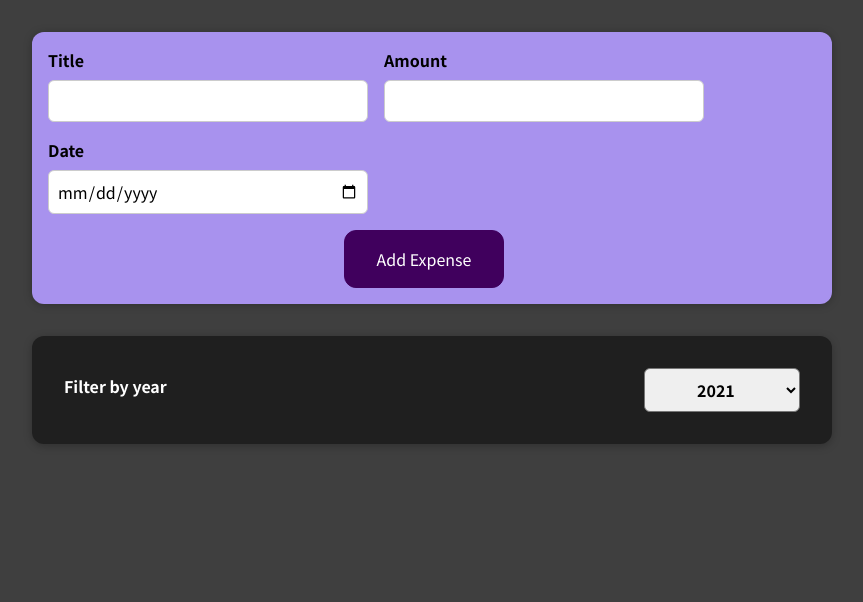
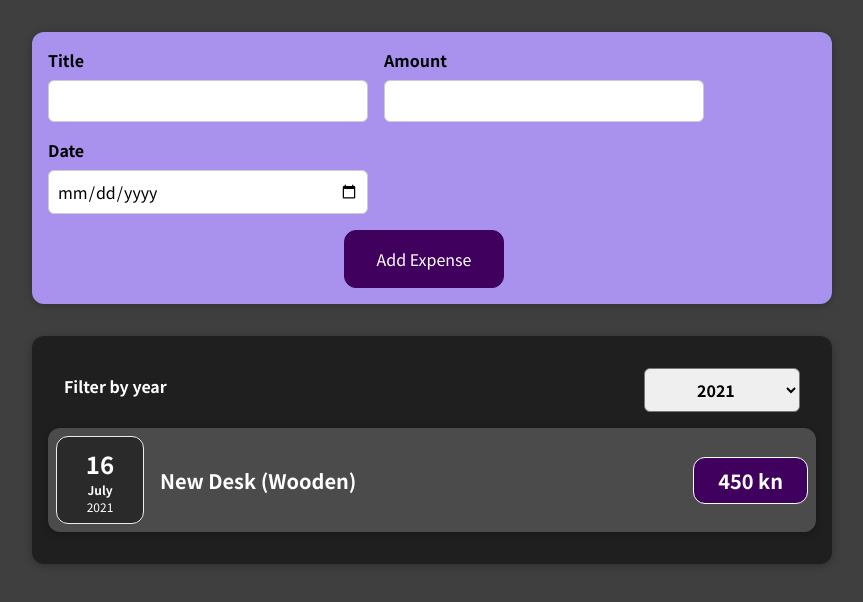
Before and after one commit to HrvojeSimanovic/my_expense_app_react, a React (Create React App) app: page / in a window 1280 px wide. Shown: the top 602 px of the page, without its empty margins (208-1071 px from the left). Built offline with nearby package versions, Linux system fonts and the light colour scheme.

Commit message:
filter po godini radi

```diff
--- a/src/App.js
+++ b/src/App.js
@@ -3,15 +3,30 @@ import React, { useState } from "react";
 import NewExpense from "./components/NewExpense/NewExpense";
 import Expenses from "./components/Expeneses/Expenses";
 
-// const DUMMY_EXPENSES = [
-//   { id: "e1", title: "Toilet Paper", amount: 944.12, date: new Date() },
-//   { id: "e2", title: "New TV", amount: 799.49, date: new Date() },
-//   { id: "e3", title: "Car Insurance", amount: 294.67, date: new Date() },
-//   { id: "e4", title: "New Desk (Wooden)", amount: 450, date: new Date() },
-// ];
+const DUMMY_EXPENSES = [
+  {
+    id: "e1",
+    title: "Toilet Paper",
+    amount: 944.12,
+    date: new Date(2018, 11, 24),
+  },
+  { id: "e2", title: "New TV", amount: 799.49, date: new Date(2019, 4, 16) },
+  {
+    id: "e3",
+    title: "Car Insurance",
+    amount: 294.67,
+    date: new Date(2020, 6, 11),
+  },
+  {
+    id: "e4",
+    title: "New Desk (Wooden)",
+    amount: 450,
+    date: new Date(2021, 6, 16),
+  },
+];
 
 const App = () => {
-  const [expenses, setExpenses] = useState([]);
+  const [expenses, setExpenses] = useState(DUMMY_EXPENSES);
 
   const addExpenseHandler = (expenseData) => {
     setExpenses((prevExpenses) => {
--- a/src/components/Expeneses/Expenses.js
+++ b/src/components/Expeneses/Expenses.js
@@ -8,17 +8,19 @@ import ExpensesFilter from "./ExpensesFilter";
 const Expenses = (props) => {
   const [year, setYear] = useState("2021");
 
-  console.log(year);
-
   const onSelectedYearHandler = (year) => {
     setYear(year);
   };
+
+  const filteredYear = props.items.filter((expense) => {
+    return expense.date.getFullYear().toString() === year;
+  });
 
   return (
     <div>
       <Card className="expenses">
         <ExpensesFilter defYear={year} onSelectedYear={onSelectedYearHandler} />
-        {props.items.map((expense) => (
+        {filteredYear.map((expense) => (
           <ExpenseItem
             key={expense.id}
             title={expense.title}
--- a/src/components/Expeneses/ExpensesFilter.js
+++ b/src/components/Expeneses/ExpensesFilter.js
@@ -12,7 +12,7 @@ const ExpensesFilter = (props) => {
       <div className="expenses-filter__control">
         <label>Filter by year</label>
         <select value={props.defYear} onChange={yearChangeHandler}>
-          <option value="2022">2022</option>
+          {/* <option value="2022">2022</option> */}
           <option value="2021">2021</option>
           <option value="2020">2020</option>
           <option value="2019">2019</option>
```
Also changed, not shown: 1 other file (tests, documents, lock files or other folders).
